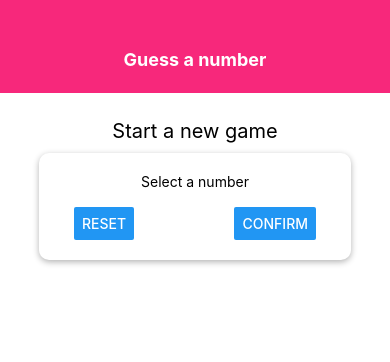
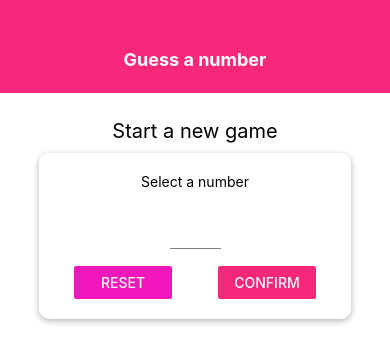
Before and after one commit to Ayesh1998/GuessNumberGame-ReactNative, a React Native app: screen / in a window 390 px wide. Shown: the top 362 px of the page. Built offline with nearby package versions, Linux system fonts and the light colour scheme.

Commit message:
Implemented input component and added it to the startGameScreen and added some styles to it

```diff
--- a/components/header.js
+++ b/components/header.js
@@ -4,6 +4,7 @@ import {
   widthPercentageToDP as wp,
   heightPercentageToDP as hp
 } from "react-native-responsive-screen";
+import Colors from "../constants/colors";
 
 const Header = props => {
   return (
@@ -17,7 +18,7 @@ const styles = StyleSheet.create({
   header: {
     width: wp("100%"),
     height: hp("11%"),
-    backgroundColor: "#f7287b",
+    backgroundColor: Colors.primaryColor,
     paddingTop: hp("3%"),
     alignItems: "center",
     justifyContent: "center"
--- /dev/null
+++ b/components/input.js
@@ -0,0 +1,20 @@
+import React from "react";
+import { StyleSheet, Text, View, TextInput, Button } from "react-native";
+import {
+  widthPercentageToDP as wp,
+  heightPercentageToDP as hp
+} from "react-native-responsive-screen";
+
+const InputField = props => {
+  return <TextInput style={{ ...styles.input, ...props.style }} {...props} />;
+};
+
+const styles = StyleSheet.create({
+  input: {
+    height: hp("5%"),
+    borderBottomColor: "grey",
+    borderBottomWidth: 1,
+    marginVertical: hp("2%")
+  }
+});
+export default InputField;
--- /dev/null
+++ b/constants/colors.js
@@ -0,0 +1,4 @@
+export default {
+  primaryColor: "#f7287b",
+  accentColor: "#f217bd"
+};
--- a/screens/start-game-screen.js
+++ b/screens/start-game-screen.js
@@ -1,24 +1,68 @@
-import React from "react";
-import { StyleSheet, Text, View, TextInput, Button } from "react-native";
+import React, { useState } from "react";
+import {
+  StyleSheet,
+  Text,
+  View,
+  TextInput,
+  Button,
+  TouchableWithoutFeedback,
+  Keyboard
+} from "react-native";
 import {
   widthPercentageToDP as wp,
   heightPercentageToDP as hp
 } from "react-native-responsive-screen";
 import Card from "../components/card";
+import Colors from "../constants/colors";
+import InputField from "../components/input";
 
 const StartGameScreen = () => {
+  const [inputValue, setinputValue] = useState("");
+
+  const inputHandler = value => {
+    setinputValue(value.replace(/[^0-9]/g, ""));
+  };
+
   return (
+    <TouchableWithoutFeedback
+      onPress={() => {
+        Keyboard.dismiss();
+      }}
+    >
       <View style={styles.screen}>
         <Text style={styles.title}>Start a new game</Text>
         <Card style={styles.inputCont}>
           <Text>Select a number</Text>
-        <TextInput placeholder="" value="" />
+          <InputField
+            style={styles.input}
+            blurOnSubmit
+            autoCapitalization="none"
+            autoCorrect={false}
+            keyboardType="number-pad"
+            maxLength={2}
+            onChangeText={inputHandler}
+            value={inputValue}
+          />
+
           <View style={styles.buttonsCont}>
-          <Button title="Reset" onPress={() => {}} />
-          <Button title="Confirm" onPress={() => {}} />
+            <View style={styles.buttons}>
+              <Button
+                color={Colors.accentColor}
+                title="Reset"
+                onPress={() => {}}
+              />
+            </View>
+            <View style={styles.buttons}>
+              <Button
+                color={Colors.primaryColor}
+                title="Confirm"
+                onPress={() => {}}
+              />
+            </View>
           </View>
         </Card>
       </View>
+    </TouchableWithoutFeedback>
   );
 };
 
@@ -42,6 +86,18 @@ const styles = StyleSheet.create({
     padding: wp("5%"),
     width: wp("80%"),
     alignItems: "center"
+  },
+  buttons: {
+    width: wp("25%")
+  },
+  input: {
+    paddingBottom: 0,
+    width: wp("13%"),
+    textAlign: "center",
+    height: hp("7%"),
+    borderBottomColor: "grey",
+    borderBottomWidth: 1,
+    marginBottom: hp("2%")
   }
 });
 
```
Also changed, not shown: screens/game-screen.js (added, +31 -0 lines). Lines whose indentation alone changed are shown as unchanged.
